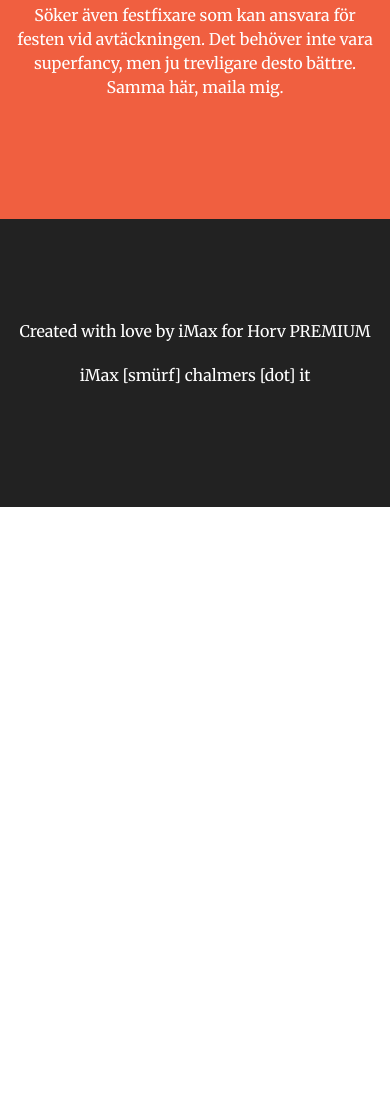
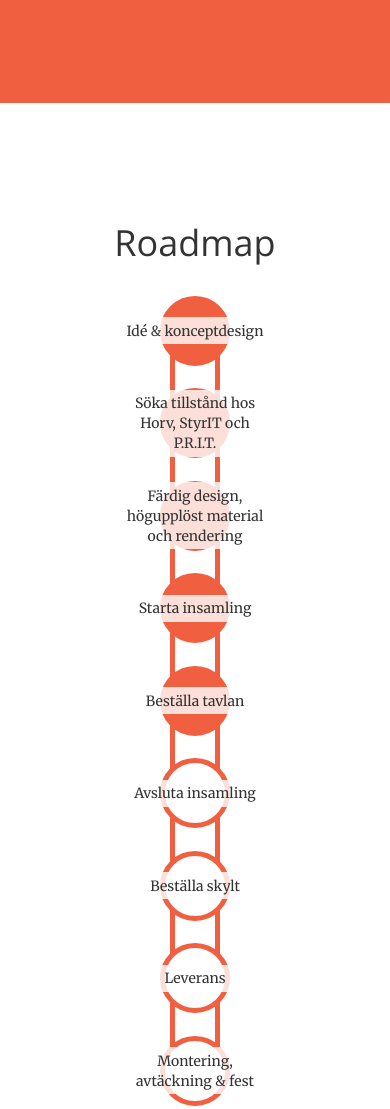
Before and after one commit to kirayatail/horvtavla, a website: page app/index.html in a window 390 px wide. Shown: the part 5413-6522 px from the top of the page. Before the commit the page ends 5920 px from the top, so only its background shows below. Drawn offline with nearby package versions, Linux system fonts and the light colour scheme; some packages are replaced by stand-ins of ours; no server answers.

Commit message:
Added roadmap section

```diff
--- /dev/null
+++ b/app/directives/progress.html
@@ -0,0 +1,19 @@
+<div class="container">
+  <div class="row">
+    <div class="col-xs-12 text-center">
+      <h1>Roadmap</h1>
+    </div>
+  </div>
+  <div class="row" style="margin-top: 2em;">
+    <div class="hidden-xs hidden-sm progress-horizontal">
+      <div class="progress-point" ng-repeat="p in items" ng-class="{done: $index <= passedIndex}" ng-mouseover="showPop = true" ng-mouseleave="showPop = false">
+        <div class="progress-pop" ng-show="showPop">{{p}}</div>
+      </div>
+    </div>
+    <div class="hidden-md hidden-lg progress-vertical">
+      <div class="progress-point" ng-repeat="p in items" ng-class="{done: $index <= passedIndex}">
+        <div class="progress-pop">{{p}}</div>
+      </div>
+    </div>
+  </div>
+</div>
--- /dev/null
+++ b/app/directives/progress.js
@@ -0,0 +1,22 @@
+var app = angular.module('horvtavla');
+
+app.directive('progressBar', function() {
+  var items = [
+    "Idé & konceptdesign",
+    "Söka tillstånd hos Horv, StyrIT och P.R.I.T.",
+    "Färdig design, högupplöst material och rendering",
+    "Starta insamling",
+    "Beställa tavlan",
+    "Avsluta insamling",
+    "Beställa skylt",
+    "Leverans",
+    "Montering, avtäckning & fest"
+  ];
+  return {
+    templateUrl: 'directives/progress.html',
+    link: function(scope) {
+      scope.items = items;
+      scope.passedIndex = 4;
+    }
+  }
+})
--- a/app/index.html
+++ b/app/index.html
@@ -18,6 +18,7 @@
     <script type="text/javascript" src="directives/goalmeter.js"></script>
     <script type="text/javascript" src="directives/countdown.js"></script>
     <script type="text/javascript" src="directives/registerform.js"></script>
+    <script type="text/javascript" src="directives/progress.js"></script>
 
     <!-- App styles  -->
     <link rel="stylesheet" href="style.css">
--- a/app/partials/start.html
+++ b/app/partials/start.html
@@ -110,11 +110,13 @@
     <div class="row">
       <div class="col-md-8 col-md-offset-2 text-center">
         <h1>Sökes!</h1>
-        <p>Jag behöver hjälp. Än så länge saknas en lösning för plaketten med namnen på alla backare. Om du har lust att hjälpa projektet genom att hitta en lämplig lösning och ett budgetförslag så maila mig!</p>
-        <p>Söker även festfixare som kan ansvara för festen vid avtäckningen. Det behöver inte vara superfancy, men ju trevligare desto bättre. Samma här, maila mig.</p>
+        <p> Jag söker festfixare som kan ansvara för festen vid avtäckningen. Det behöver inte vara superfancy, men ju trevligare desto bättre. Budgeten är i nuläget summan ovan minus ca. 1500 kr. Maila mig.</p>
       </div>
     </div>
   </div>
+</section>
+<section>
+  <progress-bar></progress-bar>
 </section>
 <section class="bg-dark">
   <div class="container">
--- a/app/style.css
+++ b/app/style.css
@@ -85,6 +85,52 @@ li.goal::before {
     content: '- ';
 }
 
+.progress-horizontal, .progress-vertical {
+  border-radius: 25px;
+  border: 5px solid #f05f40;
+  display: flex;
+  justify-content: space-between;
+  align-items: center;
+}
+
+.progress-horizontal {
+  height: 50px;
+}
+
+.progress-vertical {
+  width: 50px;
+  min-height: 800px;
+  flex-direction: column;
+  margin-left: auto;
+  margin-right: auto;
+}
+
+.progress-point {
+  border: 5px solid #f05f40;
+  width: 70px;
+  height: 70px;
+  background: white;
+  border-radius: 50%;
+  display: flex;
+  justify-content: center;
+  align-items: center;
+  margin: -10px;
+}
+
+.progress-point.done {
+  background: #f05f40;
+}
+
+.progress-pop {
+  background-color: rgba(255,255,255,0.8);
+  padding: .25em;
+  min-width: 154px;
+  position: relative;
+  flex-grow: 1;
+  z-index: 100;
+  border-radius: 5px;
+  text-align: center;
+}
 
 header {
   background-image: url(../img/header-500.jpg);
```
